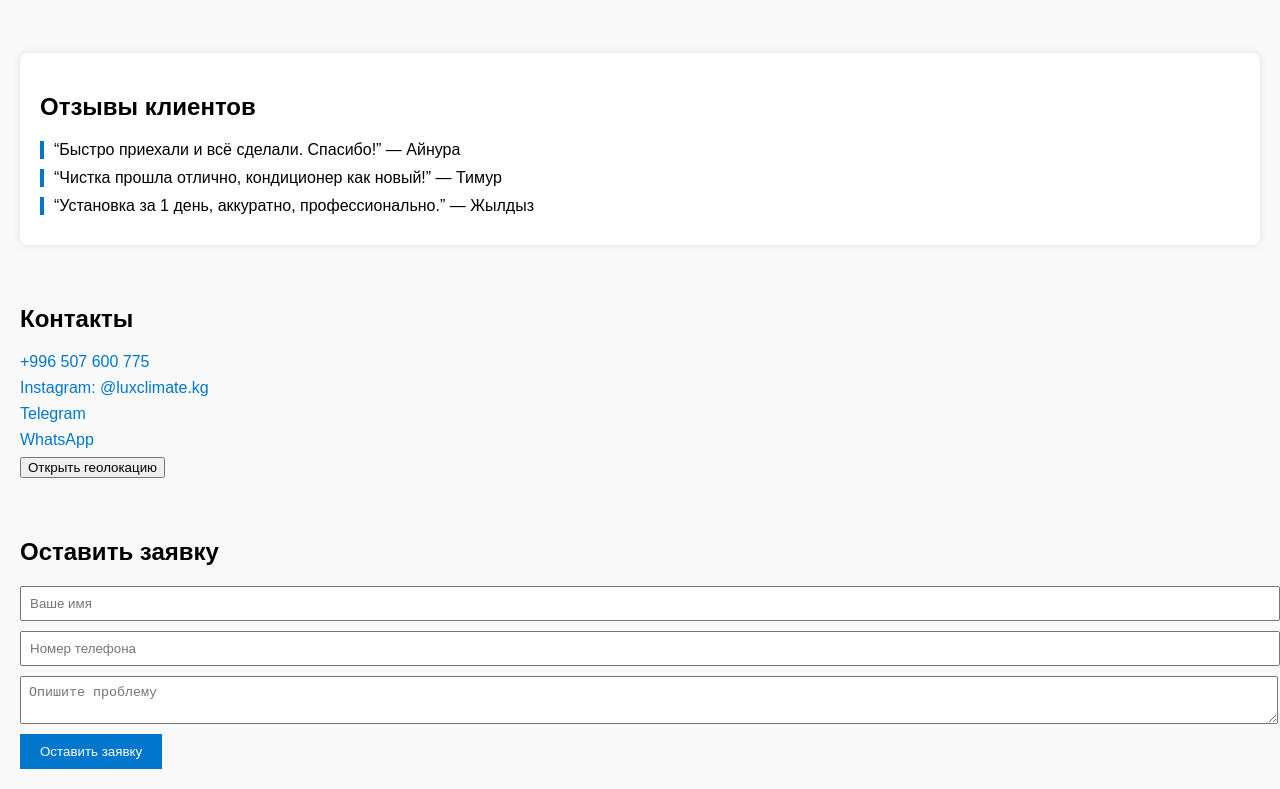
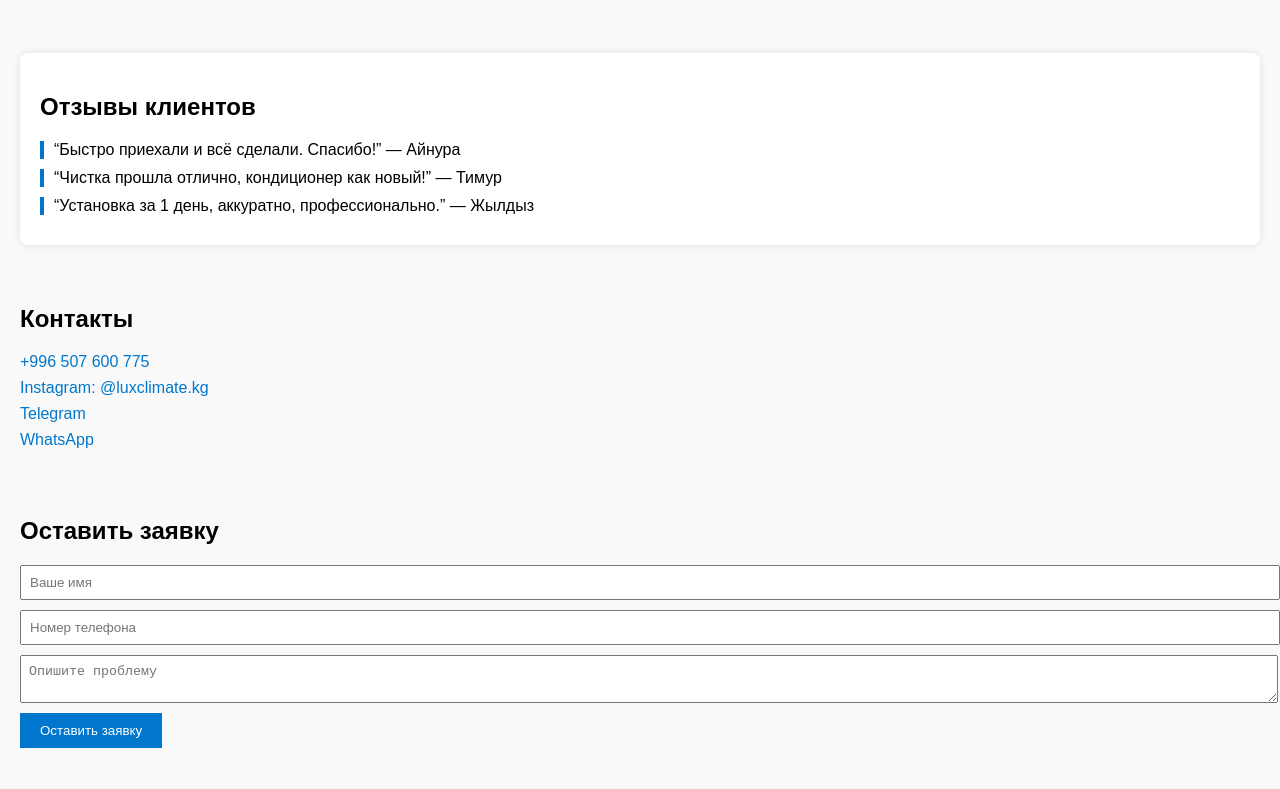
Before and after one commit to Dosya56/lux-climate-site, a plain HTML site: page index.html in a window 1280 px wide. Shown: the part 711-1500 px from the top of the page. After the commit the page ends 1479 px from the top, so only its background shows below. Drawn offline with Linux system fonts and the light colour scheme.

Commit message:
Update index.html

```diff
--- a/index.html
+++ b/index.html
@@ -63,7 +63,6 @@
     <a href="https://instagram.com/luxclimate.kg" target="_blank">Instagram: @luxclimate.kg</a>
     <a href="https://t.me/luxclimate" target="_blank">Telegram</a>
     <a href="https://wa.me/996507600775" target="_blank">WhatsApp</a>
-    <button onclick="window.open('https://maps.google.com/?q=42.8746,74.6122', '_blank')">Открыть геолокацию</button>
   </div>
 
   <div class="section form">
```
